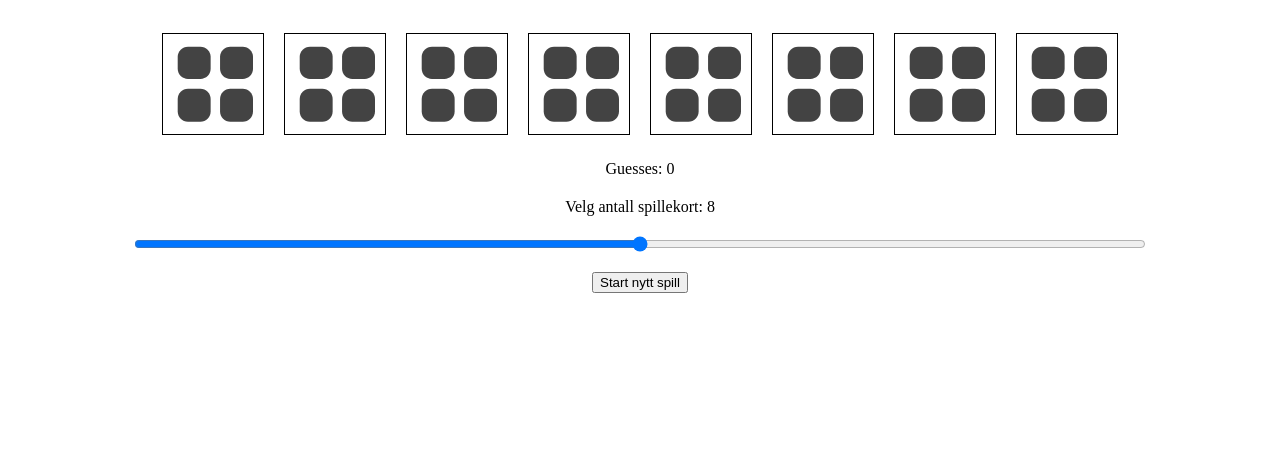
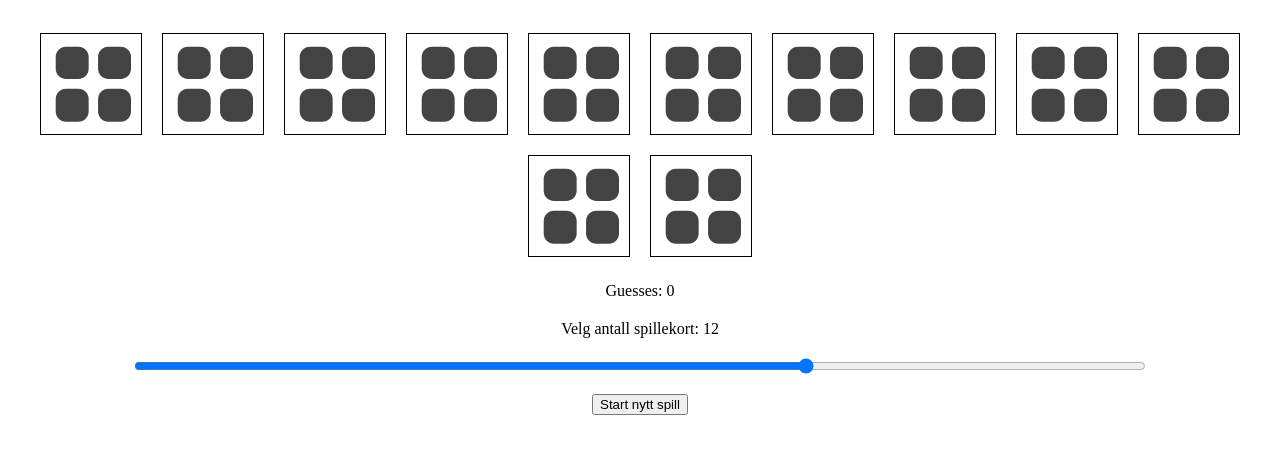
Before and after one commit to andber6/memoryGame, a plain HTML site: page index.html in a window 1280 px wide. Drawn offline with Linux system fonts and the light colour scheme.

Commit message:
added additional SVGs

```diff
--- a/index.html
+++ b/index.html
@@ -18,9 +18,9 @@
         type="range"
         id="cardSelector"
         min="4"
-        max="12"
+        max="16"
         step="2"
-        value="8"
+        value="12"
       />
       <button id="startKnapp">Start nytt spill</button>
     </div>
--- a/spill.js
+++ b/spill.js
@@ -5,6 +5,8 @@ const kortTyper = {
   umbrella: 'umbrella.svg',
   racket: 'racket.svg',
   truck: 'truck.svg',
+  trumpet: 'trumpet.svg',
+  telescope: 'telescope.svg',
 };
 
 const totalCards = Object.keys(kortTyper).length * 2;
```
Also changed, not shown: SVG/telescope.svg (added), SVG/trumpet.svg (added).
